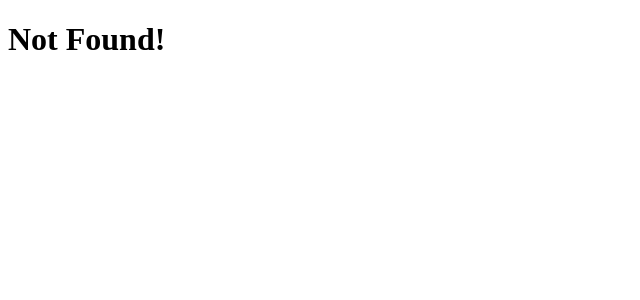
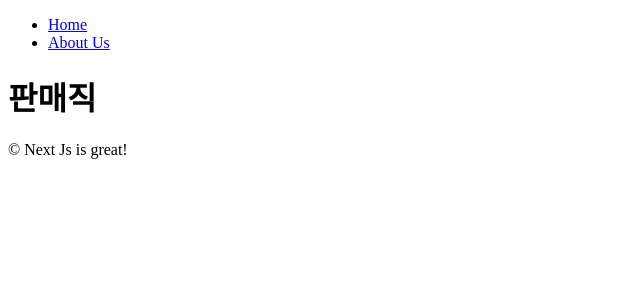
Before and after one commit to KHY90/Next.js_study, a Next.js app: page /about-us/company/jobs/sales in a window 1280 px wide. Before the commit this address had no page. Shown: the top 300 px of the page, without its empty margins (0-640 px from the left). Built offline with nearby package versions, Linux system fonts and the light colour scheme.

Commit message:
레이아웃

```diff
--- /dev/null
+++ b/app/about-us/company/jobs/sales/page.tsx
@@ -0,0 +1,5 @@
+export default function Sales(){
+    return (
+        <h1>판매직</h1>
+    );
+}
--- /dev/null
+++ b/app/about-us/layout.tsx
@@ -0,0 +1,15 @@
+
+
+export default function AboutUsLayout({
+    children,
+}: {
+    children: React.ReactNode
+}) {
+    return (
+        <div>
+            {children}
+            &copy; Next Js is great!
+        </div>
+
+    )
+}
--- a/app/about-us/page.tsx
+++ b/app/about-us/page.tsx
@@ -1,9 +1,6 @@
-import Navigation from "../components/navigation";
-
 export default function AboutUs(){
     return (
         <div>
-            <Navigation />
             <h1>어바웃</h1>
         </div>
     );
--- a/app/layout.tsx
+++ b/app/layout.tsx
@@ -1,3 +1,5 @@
+import Navigation from "./components/navigation"
+
 export const metadata = {
   title: 'Next.js',
   description: 'Generated by Next.js',
@@ -10,7 +12,10 @@ export default function RootLayout({
 }) {
   return (
     <html lang="kr">
-      <body>{children}</body>
+      <body>
+        <Navigation />
+        {children}
+      </body>
     </html>
   )
 }
--- a/app/page.tsx
+++ b/app/page.tsx
@@ -1,9 +1,6 @@
-import Navigation from "./components/navigation";
-
 export default function Page(){
     return (
     <div>
-        <Navigation />
         <h1>안녕</h1>
     </div>
     );
```
